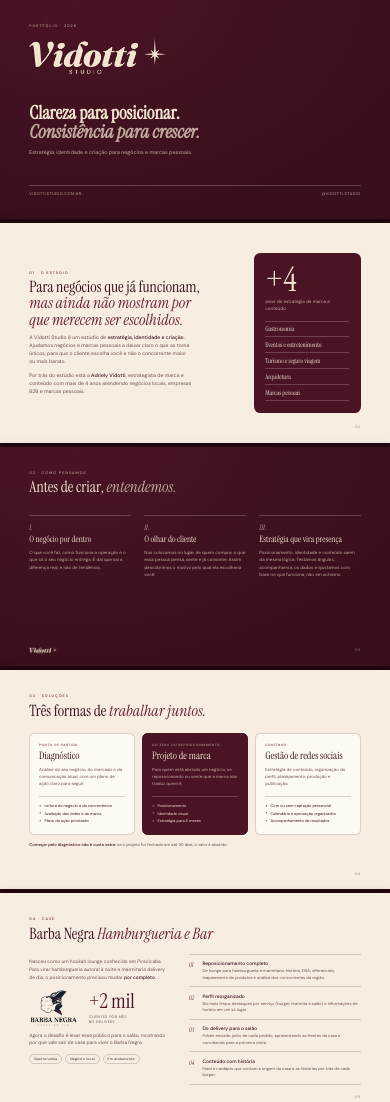
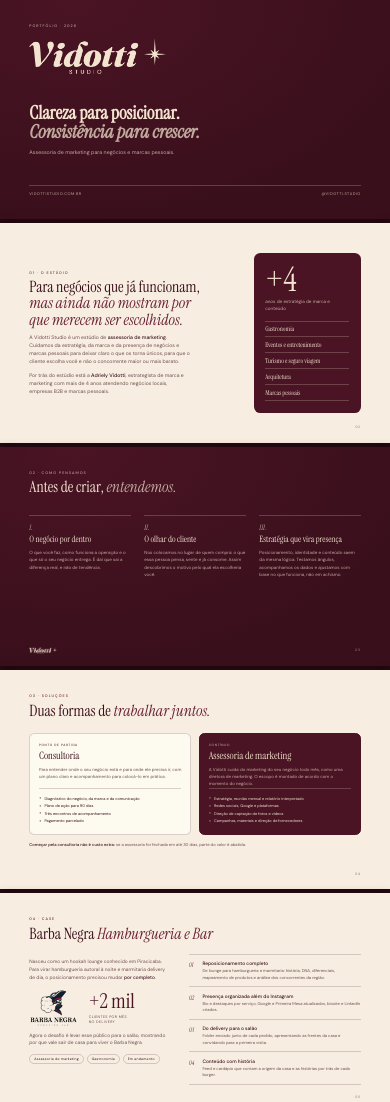
Before and after one commit to vidottistudio/vidotti-bio, a plain HTML site: page portfolio/index.html in a window 390 px wide. Shown: the top 1102 px of the page. Drawn offline with Linux system fonts and the light colour scheme.

Commit message:
Atualiza site e portfólio para o novo posicionamento: consultoria e assessoria de marketing
Co-Authored-By: Claude Opus 5.5 <noreply@anthropic.com>
Claude-Session: https://claude.ai/code/session_01PMyUd5DWvSyUNZFgPfV4Xd

```diff
--- a/portfolio/index.html
+++ b/portfolio/index.html
@@ -69,7 +69,7 @@ h2.titulo em { font-style: italic; }
 .tres p { font-size: 18.5px; line-height: 1.6; color: var(--creme-suave); margin-top: 16px; }
 
 /* solucoes */
-.cards { display: grid; grid-template-columns: repeat(3, 1fr); gap: 32px; margin-top: 56px; }
+.cards { display: grid; grid-template-columns: repeat(2, 1fr); gap: 32px; margin-top: 56px; }
 .card { background: var(--card); border: 1px solid var(--linha-escura); border-radius: 22px; padding: 40px 36px; display: flex; flex-direction: column; min-height: 420px; }
 .card .tag { font-size: 13px; letter-spacing: .2em; text-transform: uppercase; color: var(--vinho-claro); font-weight: 500; }
 .card h3 { font-family: "Instrument Serif", serif; font-weight: 400; font-size: 42px; line-height: 1.05; margin-top: 16px; }
@@ -186,7 +186,7 @@ h2.titulo em { font-style: italic; }
   </div>
   <div>
     <h1 class="frase"><span>Clareza para posicionar.</span><span>Consistência para crescer.</span></h1>
-    <p class="sub">Estratégia, identidade e criação para negócios e marcas pessoais.</p>
+    <p class="sub">Assessoria de marketing para negócios e marcas pessoais.</p>
   </div>
   <div class="base"><span>VIDOTTISTUDIO.COM.BR</span><span>@VIDOTTI.STUDIO</span></div>
 </section>
@@ -197,8 +197,8 @@ h2.titulo em { font-style: italic; }
     <div class="texto">
       <div class="eyebrow">01 · O estúdio</div>
       <h2 class="titulo">Para negócios que já funcionam, <em>mas ainda não mostram por que merecem ser escolhidos.</em></h2>
-      <p>A Vidotti Studio é um estúdio de <strong>estratégia, identidade e criação</strong>. Ajudamos negócios e marcas pessoais a deixar claro o que os torna únicos, para que o cliente escolha você e não o concorrente maior ou mais barato.</p>
-      <p>Por trás do estúdio está a <strong>Adriely Vidotti</strong>, estrategista de marca e conteúdo com mais de 4 anos atendendo negócios locais, empresas B2B e marcas pessoais.</p>
+      <p>A Vidotti Studio é um estúdio de <strong>assessoria de marketing</strong>. Cuidamos da estratégia, da marca e da presença de negócios e marcas pessoais para deixar claro o que os torna únicos, para que o cliente escolha você e não o concorrente maior ou mais barato.</p>
+      <p>Por trás do estúdio está a <strong>Adriely Vidotti</strong>, estrategista de marca e marketing com mais de 4 anos atendendo negócios locais, empresas B2B e marcas pessoais.</p>
     </div>
     <div class="painel">
       <div class="big">+4</div>
@@ -240,28 +240,22 @@ h2.titulo em { font-style: italic; }
 <!-- 4 SOLUCOES -->
 <section class="pg clara">
   <div class="eyebrow">03 · Soluções</div>
-  <h2 class="titulo">Três formas de <em>trabalhar juntos.</em></h2>
+  <h2 class="titulo">Duas formas de <em>trabalhar juntos.</em></h2>
   <div class="cards">
     <div class="card">
       <div class="tag">Ponto de partida</div>
-      <h3>Diagnóstico</h3>
-      <p>Análise do seu negócio, do mercado e da comunicação atual, com um plano de ação claro para seguir.</p>
-      <ul><li>Leitura do negócio e da concorrência</li><li>Avaliação das redes e da marca</li><li>Plano de ação priorizado</li></ul>
+      <h3>Consultoria</h3>
+      <p>Para entender onde o seu negócio está e para onde ele precisa ir, com um plano claro e acompanhamento para colocá-lo em prática.</p>
+      <ul><li>Diagnóstico do negócio, da marca e da comunicação</li><li>Plano de ação para 90 dias</li><li>Três encontros de acompanhamento</li><li>Pagamento parcelado</li></ul>
     </div>
     <div class="card destaque">
-      <div class="tag">Do zero ou reposicionamento</div>
-      <h3>Projeto de marca</h3>
-      <p>Para quem está abrindo um negócio, se reposicionando ou sente que a marca não traduz quem é.</p>
-      <ul><li>Posicionamento</li><li>Identidade visual</li><li>Estratégia para 6 meses</li></ul>
-    </div>
-    <div class="card">
       <div class="tag">Contínuo</div>
-      <h3>Gestão de redes sociais</h3>
-      <p>Estratégia de conteúdo, organização do perfil, planejamento, produção e publicação.</p>
-      <ul><li>Com ou sem captação presencial</li><li>Calendário e aprovação organizados</li><li>Acompanhamento de resultados</li></ul>
+      <h3>Assessoria de marketing</h3>
+      <p>A Vidotti cuida do marketing do seu negócio todo mês, como uma diretora de marketing. O escopo é montado de acordo com o momento do negócio.</p>
+      <ul><li>Estratégia, reunião mensal e relatório interpretado</li><li>Redes sociais, Google e plataformas</li><li>Direção de captação de fotos e vídeos</li><li>Campanhas, materiais e direção de fornecedores</li></ul>
     </div>
   </div>
-  <p class="nota"><b>Começar pelo diagnóstico não é custo extra:</b> se o projeto for fechado em até 30 dias, o valor é abatido.</p>
+  <p class="nota"><b>Começar pela consultoria não é custo extra:</b> se a assessoria for fechada em até 30 dias, parte do valor é abatida.</p>
   <span class="num">04</span>
 </section>
 
@@ -277,11 +271,11 @@ h2.titulo em { font-style: italic; }
         <div class="bn-num"><b>+2 mil</b><span>clientes por mês<br>no delivery</span></div>
       </div>
       <p>Agora o desafio é levar esse público para o salão, mostrando por que vale sair de casa para viver o Barba Negra.</p>
-      <div class="meta"><span class="pill">Gastronomia</span><span class="pill">Negócio local</span><span class="pill">Em andamento</span></div>
+      <div class="meta"><span class="pill">Assessoria de marketing</span><span class="pill">Gastronomia</span><span class="pill">Em andamento</span></div>
     </div>
     <ul class="entregas">
       <li><span class="n">01</span><div><b>Reposicionamento completo</b><span>De lounge para hamburgueria e marmitaria: história, DNA, diferenciais, mapeamento de produtos e análise dos concorrentes da região.</span></div></li>
-      <li><span class="n">02</span><div><b>Perfil reorganizado</b><span>Bio mais limpa, destaques por serviço (burger, marmita e salão) e informações de horário em um só lugar.</span></div></li>
+      <li><span class="n">02</span><div><b>Presença organizada além do Instagram</b><span>Bio e destaques por serviço, Google e Primeira Mesa atualizados, biosite e LinkedIn criados.</span></div></li>
       <li><span class="n">03</span><div><b>Do delivery para o salão</b><span>Folder enviado junto de cada pedido, apresentando as frentes da casa e convidando para a primeira visita.</span></div></li>
       <li><span class="n">04</span><div><b>Conteúdo com história</b><span>Feed e cardápio que contam a origem da casa e as histórias por trás de cada burger.</span></div></li>
     </ul>
```
Also changed, not shown: index.html (+6 -7 lines), 1 other file.
